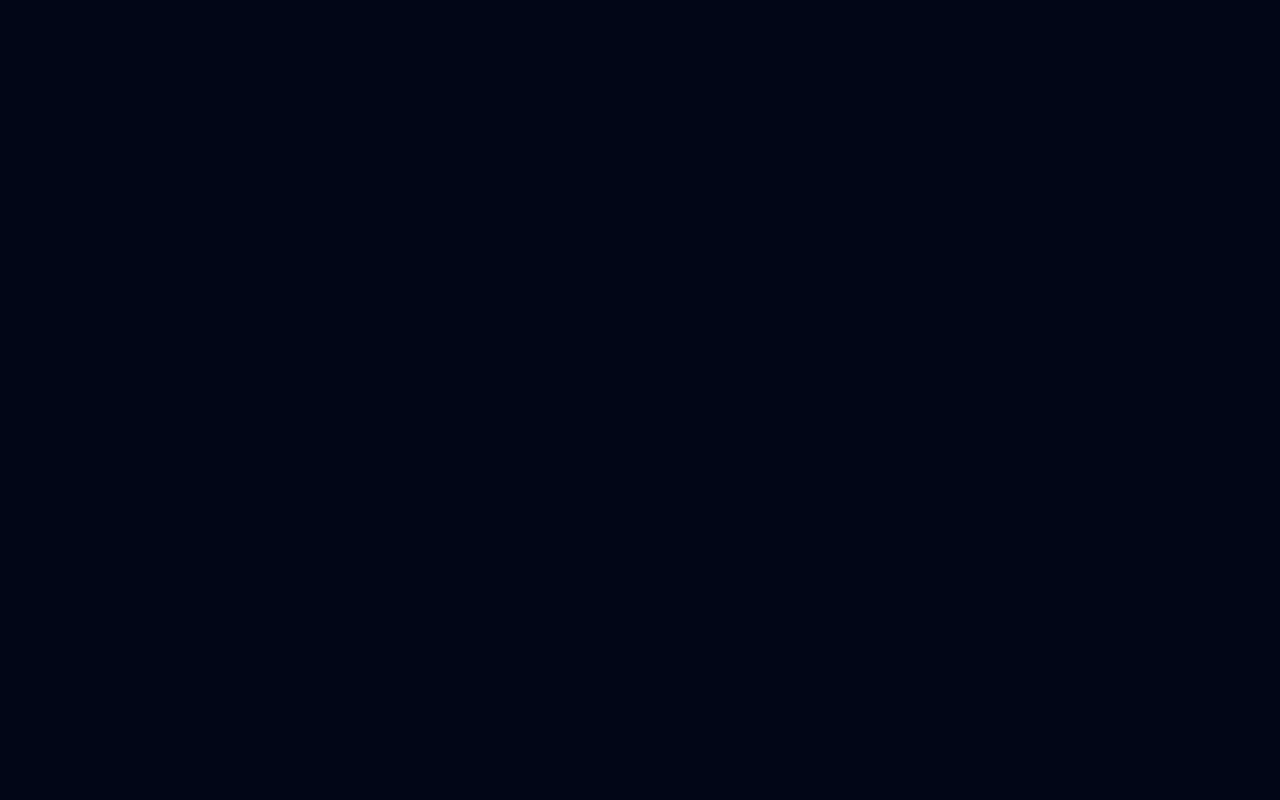
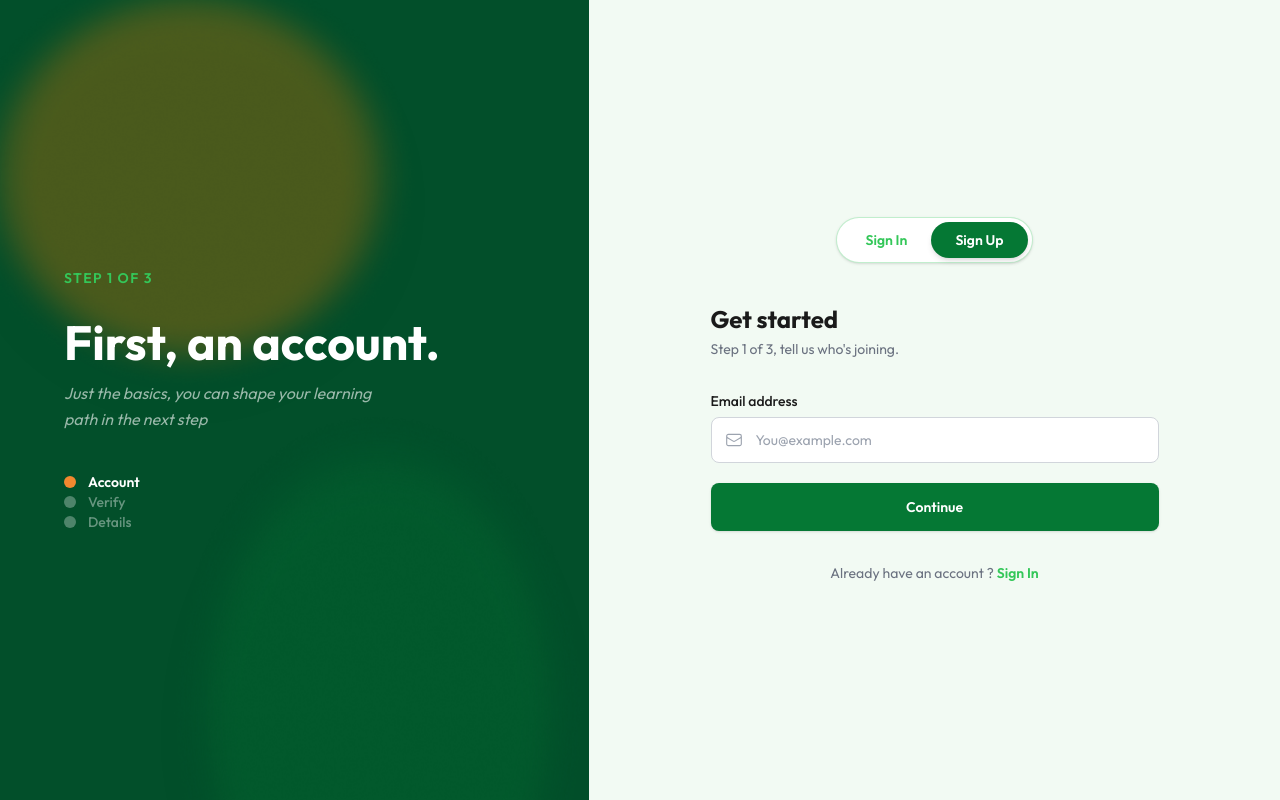
Before and after one commit to Trueminds-Innovations-Ltd/talent_faculty_frontend_v1, a React (Vite) app: page /signup in a window 1280 px wide. Built offline with nearby package versions, Linux system fonts and the light colour scheme.

Commit message:
feat: implement authentication pages for login and signup with supporting assets

```diff
--- a/src/pages/auth/Login.tsx
+++ b/src/pages/auth/Login.tsx
@@ -16,28 +16,30 @@ export default function Login() {
   }
 
   return (
-    <div className="flex min-h-screen font-sans">
+    <div className="flex flex-col md:flex-row min-h-screen font-sans">
 
       {/* Left Panel - Green Gradient */}
-      <div className="hidden lg:flex lg:w-[589px] relative overflow-hidden bg-[#0d401b]">
-        {/* Radial glow */}
-        <div className="absolute top-1/3 left-1/2 -translate-x-1/2 -translate-y-1/2 h-[500px] w-[500px] rounded-full bg-[#34C759]/40 blur-[100px]" />
-        <div className="absolute top-1/4 left-1/3 h-[300px] w-[300px] rounded-full bg-[#34C759]/20 blur-[80px]" />
-
+      <div className="md:flex md:w-[360px] lg:w-[589px] min-h-[20vh] md:min-h-screen relative overflow-hidden bg-[#024F2A]">
         {/* Content */}
-        <div className="relative z-10 flex flex-col justify-center px-12 xl:px-16">
-          <p className="text-sm font-semibold uppercase tracking-widest text-[#34C759] mb-6">
+        <div className="relative z-10 flex flex-col justify-center mt-10 md:mt-0 px-12 xl:px-16">
+          <p className="text-sm font-semibold uppercase tracking-widest  text-[#34C759] mb-6">
             Welcome back
           </p>
-          <h1 className="text-4xl xl:text-5xl font-bold text-white leading-tight mb-2">
+          <h1 className="text-3xl lg:text-4xl xl:text-5xl font-bold text-white leading-tight mb-2">
             Every course is a<br />path.
           </h1>
-          <h1 className="text-4xl xl:text-5xl font-bold text-white leading-tight mb-8">
+          <h1 className="text-3xl lg:text-4xl  hidden md:block xl:text-5xl font-bold text-white leading-tight mb-8">
             Let's find yours.
           </h1>
-          <p className="text-base text-white/60 italic leading-relaxed max-w-xs">
+          <p className="text-base  hidden md:block text-white/60 italic leading-relaxed max-w-xs">
             TalentFlow tracks progress the way a good mentor would, one deliberate step after another.
           </p>
+        </div>
+        <div className="absolute left-0 top-0">
+          <img src="./Ellipse 1.png" alt="ellipse_1" className="w-[420px] h-[391px] drop-shadow-2xl" />
+        </div>
+        <div className="absolute right-0 bottom-0">
+          <img src="./Ellipse 2.png" alt="ellipse_1" className="w-[420px] h-[391px] drop-shadow-2xl" />
         </div>
       </div>
 
@@ -46,13 +48,13 @@ export default function Login() {
         <div className="w-full max-w-md">
 
           {/* Tab Toggle */}
-          <div className="flex justify-center mb-10">
+          <div className="flex md:justify-center mb-10">
             <div className="inline-flex items-center rounded-full border border-[#34C759]/30 bg-white p-1 shadow-sm">
               <button
                 onClick={() => setActiveTab('signin')}
                 className={`rounded-full px-6 py-2 text-sm font-semibold transition-all duration-200 ${activeTab === 'signin'
-                  ? 'bg-[#34C759] text-white shadow-md'
-                  : 'text-[#34C759] hover:bg-[#34C759]/5'
+                  ? 'bg-[#057834] text-white shadow-md'
+                  : 'text-[#057834] hover:bg-[#057834]/5'
                   }`}
               >
                 Sign In
@@ -151,7 +153,7 @@ export default function Login() {
             {/* Sign In Button */}
             <button
               type="submit"
-              className="w-full rounded-lg bg-[#34C759] py-3.5 text-sm font-semibold text-white shadow-sm transition-all duration-200 hover:bg-[#2eb14f] hover:shadow-md active:scale-[0.99]"
+              className="w-full rounded-lg bg-[#057834] py-3.5 text-sm font-semibold text-white shadow-sm transition-all duration-200 hover:bg-[#2eb14f] hover:shadow-md active:scale-[0.99]"
             >
               Sign In
             </button>
--- a/src/pages/auth/Signup.tsx
+++ b/src/pages/auth/Signup.tsx
@@ -1,6 +1,148 @@
-export default function Signup() {
+import { useState } from 'react'
+import { Link } from 'react-router-dom'
+
+export default function Signin() {
+  const [activeTab, setActiveTab] = useState<'signin' | 'signup'>('signup')
+  const [formData, setFormData] = useState({
+    email: '',
+
+  })
+
+
+
+
   return (
-    <div>
+    <div className="flex flex-col md:flex-row min-h-screen font-sans">
+
+      {/* Left Panel - Green Gradient */}
+      <div className=" md:flex  md:w-[360px] lg:w-[589px] min-h-[20vh] md:min-h-screen  relative overflow-hidden bg-[#024F2A]">
+
+        {/* Content */}
+        <div className="relative z-10 flex flex-col justify-center mt-10 md:mt-0 px-12 xl:px-16">
+          <p className="text-sm font-semibold uppercase tracking-widest text-[#34C759] mb-6">
+            step 1 of 3
+          </p>
+          <h1 className="text-3xl lg:text-4xl xl:text-5xl font-bold text-white leading-tight mb-2">
+            First, an account.
+          </h1>
+          <p className="text-base hidden md:block text-white/60 italic leading-relaxed max-w-xs mb-10">
+            Just the basics, you can shape your learning path in the next step
+          </p>
+
+          {/* Steps list */}
+          <div className="flex hidden md:block flex-col gap-5">
+            {/* Step 1 - Account (active) */}
+            <div className="flex items-center gap-3">
+              <span className="w-3 h-3 rounded-full bg-[#F2882F] shrink-0" />
+              <span className="text-white font-semibold text-sm">Account</span>
+            </div>
+
+            {/* Step 2 - Verify */}
+            <div className="flex items-center gap-3">
+              <span className="w-3 h-3 rounded-full bg-white/30 shrink-0" />
+              <span className="text-white/40 font-medium text-sm">Verify</span>
+            </div>
+
+            {/* Step 3 - Details */}
+            <div className="flex items-center gap-3">
+              <span className="w-3 h-3 rounded-full bg-white/30 shrink-0" />
+              <span className="text-white/40 font-medium text-sm">Details</span>
+            </div>
+          </div>
+        </div>
+
+        <div className="absolute left-0 top-0">
+          <img src="./Ellipse 1.png" alt="ellipse_1" className="w-[420px] h-[391px] drop-shadow-2xl" />
+        </div>
+        <div className="absolute right-0 bottom-0">
+          <img src="./Ellipse 2.png" alt="ellipse_1" className="w-[420px] h-[391px] drop-shadow-2xl" />
+        </div>
+      </div>
+
+      {/* Right Panel - Form */}
+      <div className="flex-1 flex flex-col items-center md:justify-center bg-[#f2faf3] px-6 py-12 sm:px-12">
+        <div className="w-full max-w-md">
+
+          {/* Tab Toggle */}
+          <div className="flex md:justify-center mb-10">
+            <div className="inline-flex items-center rounded-full border border-[#34C759]/30 bg-white p-1 shadow-sm">
+              <Link
+                to="/login"
+                className="rounded-full px-6 py-2 text-sm font-semibold text-[#34C759] hover:bg-[#34C759]/5 transition-all duration-200"
+              >
+                Sign In
+              </Link>
+
+              <button
+                onClick={() => setActiveTab('signin')}
+                className={`rounded-full px-6 py-2 text-sm font-semibold transition-all duration-200 ${activeTab === 'signup'
+                  ? 'bg-[#057834] text-white shadow-md'
+                  : 'text-[#057834] hover:bg-[#057834]/5'
+                  }`}
+              >
+                Sign Up
+              </button>
+            </div>
+          </div>
+
+          {/* Heading */}
+          <div className="mb-8">
+            <h2 className="text-2xl font-bold text-[#1a1a1a] mb-1">Get started</h2>
+            <p className="text-sm text-[#6b7280]">
+              Step 1 of 3, tell us who's joining.
+            </p>
+          </div>
+
+          {/* Form */}
+          <form className="space-y-5">
+
+            {/* Email */}
+            <div>
+              <label className="block text-sm font-medium text-[#1a1a1a] mb-1.5">
+                Email address
+              </label>
+              <div className="relative">
+                <span className="absolute left-3.5 top-1/2 -translate-y-1/2 text-[#9ca3af]">
+                  <svg className="h-4.5 w-4.5" fill="none" viewBox="0 0 24 24" stroke="currentColor" strokeWidth="1.5">
+                    <path strokeLinecap="round" strokeLinejoin="round" d="M21.75 6.75v10.5a2.25 2.25 0 01-2.25 2.25h-15a2.25 2.25 0 01-2.25-2.25V6.75m19.5 0A2.25 2.25 0 0019.5 4.5h-15a2.25 2.25 0 00-2.25 2.25m19.5 0v.243a2.25 2.25 0 01-1.07 1.916l-7.5 4.615a2.25 2.25 0 01-2.36 0L3.32 8.91a2.25 2.25 0 01-1.07-1.916V6.75" />
+                  </svg>
+                </span>
+                <input
+                  type="email"
+                  required
+                  value={formData.email}
+                  onChange={(e) => setFormData({ ...formData, email: e.target.value })}
+                  placeholder="You@example.com"
+                  className="w-full rounded-lg border border-[#d1d5db] bg-white py-3 pl-11 pr-4 text-sm text-[#1a1a1a] placeholder-[#9ca3af] outline-none transition-colors focus:border-[#34C759] focus:ring-1 focus:ring-[#34C759]"
+                />
+              </div>
+            </div>
+
+
+
+
+
+
+
+            <button
+              type="submit"
+              className="w-full rounded-lg bg-[#057834] py-3.5 text-sm font-semibold text-white shadow-sm transition-all duration-200 hover:bg-[#2eb14f] hover:shadow-md active:scale-[0.99]"
+            >
+              Continue
+            </button>
+          </form>
+
+
+          {/* Bottom Link */}
+          <p className="mt-8 text-center text-sm text-[#6b7280]">
+            Already have an account ?{' '}
+            <Link to="/login" className="font-semibold text-[#34C759] hover:text-[#2eb14f] transition-colors">
+              Sign In
+            </Link>
+          </p>
+
+        </div>
+      </div>
 
     </div>
   )
```
Also changed, not shown: public/Ellipse 1.png (added), public/Ellipse 2.png (added).
